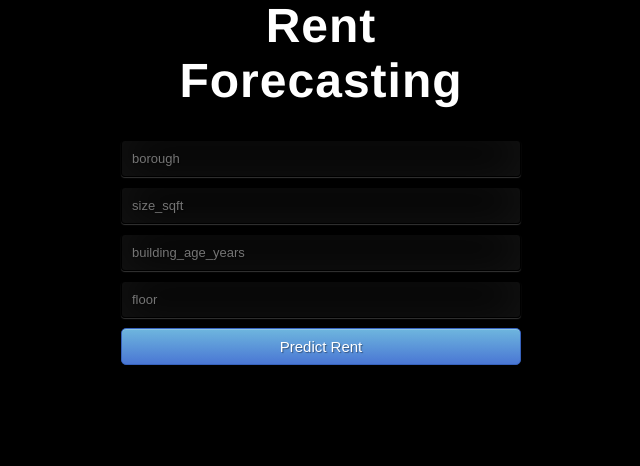
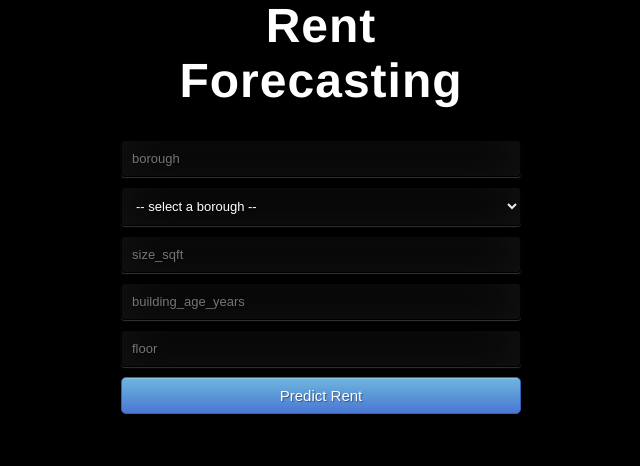
Before and after one commit to RussellMcGrath/proj_3_NYC_apartments, a Flask app: page / in a window 1280 px wide. Shown: the part 204-670 px from the top of the page, without its empty margins (369-1009 px from the left). Run offline with Flask 2, Linux system fonts and the light colour scheme; parts of the project's set-up code (start-up, migrations or seed data) failed here and were passed over.

Commit message:
changes for borough dropdown

```diff
--- a/Deployment/static/css/style.css
+++ b/Deployment/static/css/style.css
@@ -55,3 +55,23 @@ input {
 	transition: box-shadow .5s ease;
 }
 input:focus { box-shadow: inset 0 -5px 45px rgba(100,100,100,0.4), 0 1px 1px rgba(255,255,255,0.2); }
+
+select {
+	width: 100%;
+	margin-bottom: 10px;
+	background: rgba(0,0,0,0.3);
+	border: none;
+	outline: none;
+	padding: 10px;
+	font-size: 13px;
+	color: #fff;
+	text-shadow: 1px 1px 1px rgba(0,0,0,0.3);
+	border: 1px solid rgba(0,0,0,0.3);
+	border-radius: 4px;
+	box-shadow: inset 0 -5px 45px rgba(100,100,100,0.2), 0 1px 1px rgba(255,255,255,0.2);
+	-webkit-transition: box-shadow .5s ease;
+	-moz-transition: box-shadow .5s ease;
+	-o-transition: box-shadow .5s ease;
+	-ms-transition: box-shadow .5s ease;
+	transition: box-shadow .5s ease;
+}
--- a/Deployment/templates/index.html
+++ b/Deployment/templates/index.html
@@ -17,7 +17,13 @@
 
      <!-- Main Input For Receiving Query to our ML -->
     <form action="{{ url_for('predict')}}"method="post">
-    	<input type="text" name="borough" placeholder="borough" required="required" />
+      <input type="text" name="borough" placeholder="borough" required="required" />
+      <select name="borough" id="boroughlist">
+        <option disabled selected value> -- select a borough -- </option>
+        <option>Brooklyn</option>
+        <option>Manhattan</option>
+        <option>Queens</option>
+    </select>
       <!-- <input type="text" name="bathrooms" placeholder="bathrooms" required="required" /> -->
 		  <input type="text" name="size_sqft" placeholder="size_sqft" required="required" />
       <!-- <input type="text" name="min_to_subway" placeholder="min_to_subway" required="required" /> -->
```
